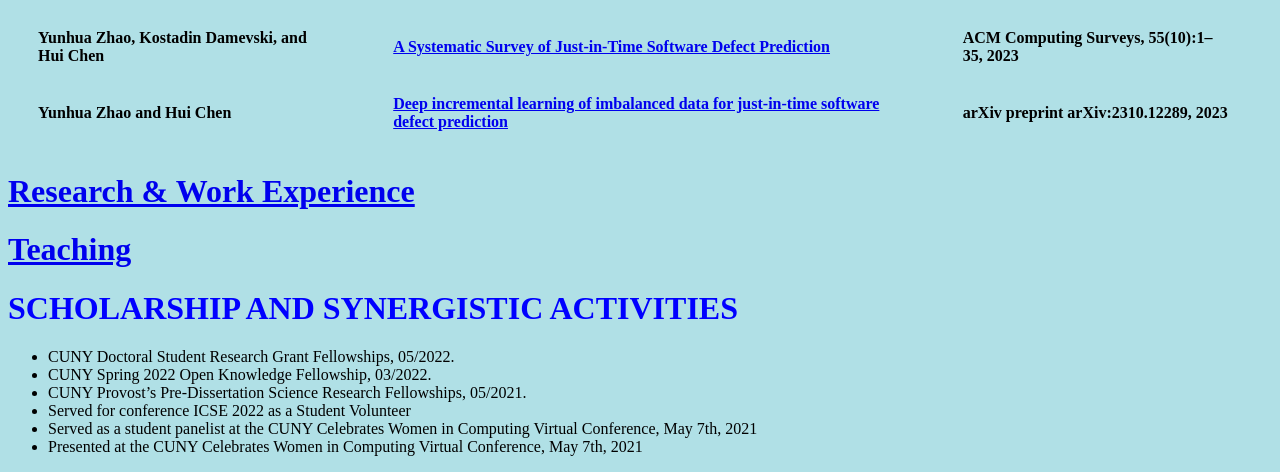
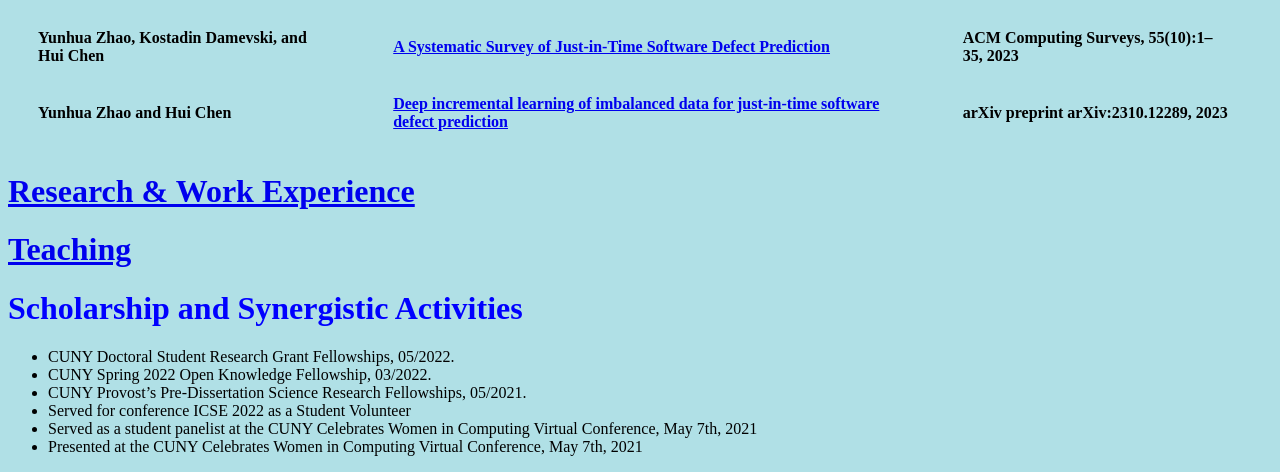
Before and after one commit to Yunhua468/Yunhua468, a plain HTML site: page index.html in a window 1280 px wide. Shown: the part 667-1139 px from the top of the page. Drawn offline with Linux system fonts and the light colour scheme.

Commit message:
lower case

```diff
--- a/index.html
+++ b/index.html
@@ -72,7 +72,7 @@
 </p>
 <h1><b><a href="Research&Work Experience.html" target="_blank">Research & Work Experience</a></b></h1>
 <h1><b><a href="Teaching.html" target="_blank">Teaching</a></b></h1>
-<h1><b>SCHOLARSHIP AND SYNERGISTIC ACTIVITIES</b></h1>
+<h1><b>Scholarship and Synergistic Activities</b></h1>
 	<ul>
       <li>CUNY Doctoral Student Research Grant Fellowships, 05/2022.</li>
       <li>CUNY Spring 2022 Open Knowledge Fellowship, 03/2022.</li>
```
